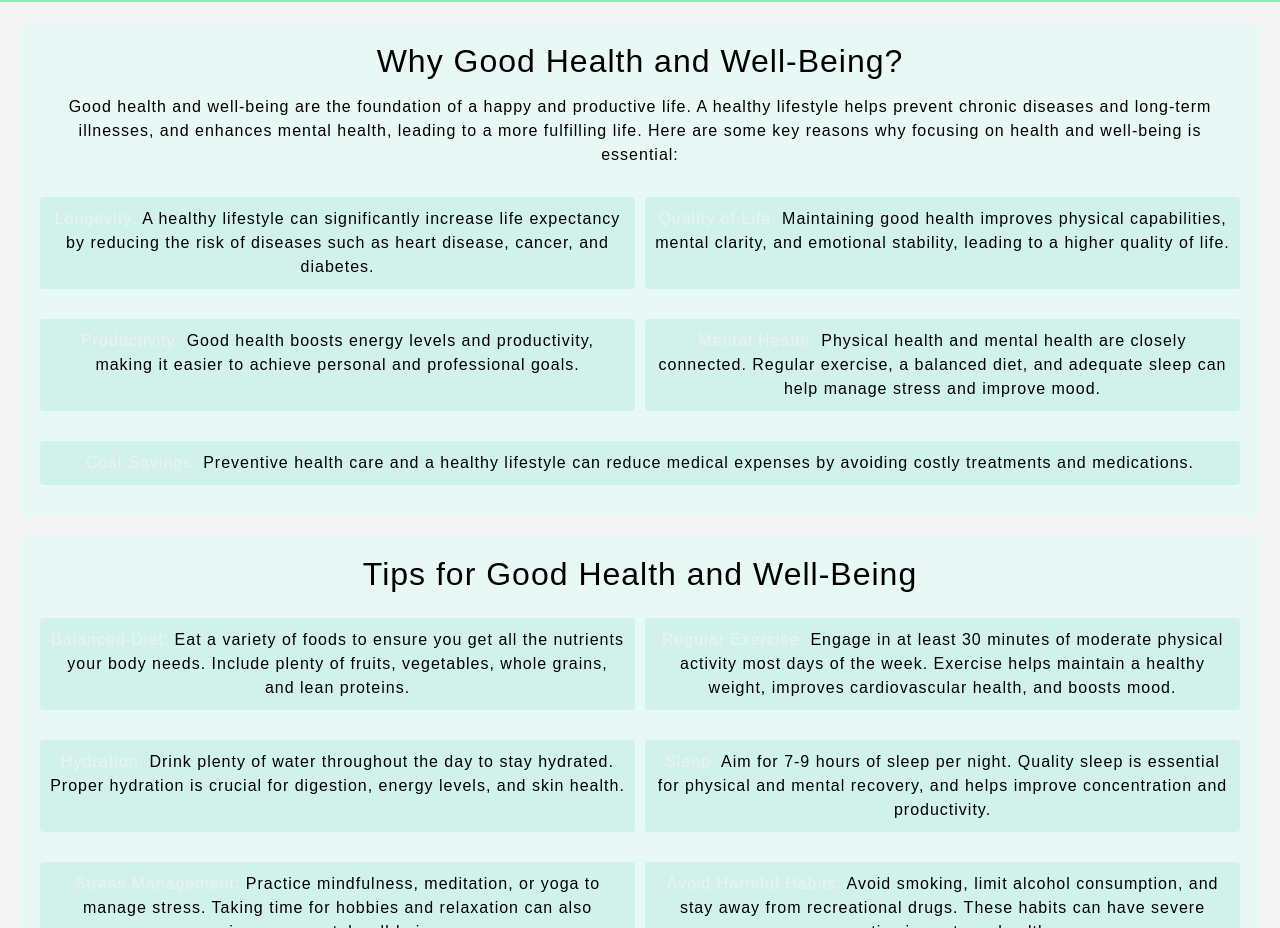
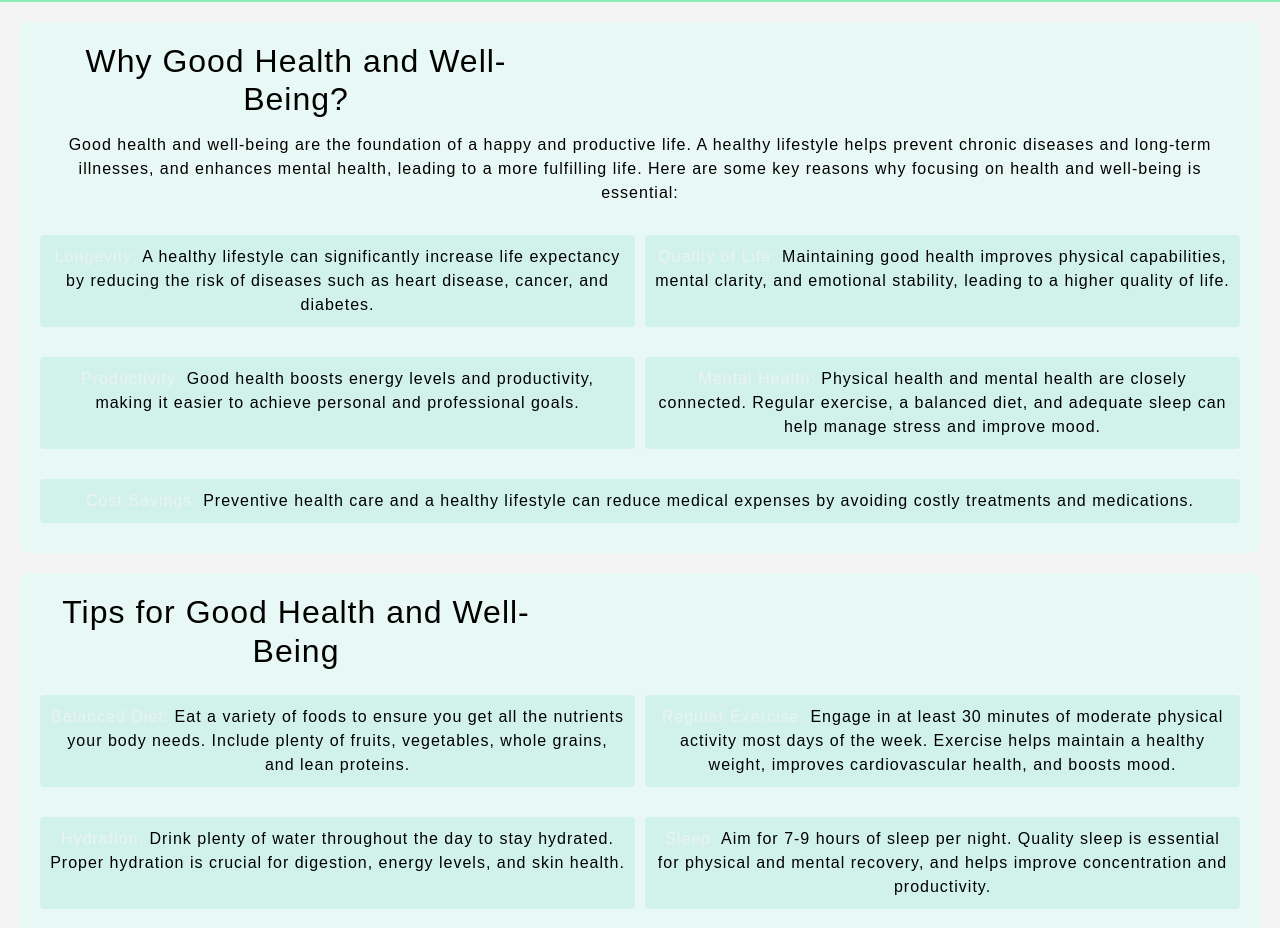
Before and after one commit to RealHim/health-zone, a plain HTML site: page index.html in a window 1280 px wide. Shown: the part 754-1682 px from the top of the page. Drawn offline with nearby package versions, Linux system fonts and the light colour scheme.

Commit message:
slidercopy.css

```diff
--- a/slidercopy.css
+++ b/slidercopy.css
@@ -165,7 +165,7 @@ body {
 .section-title {
   color:black;
   margin-bottom: 15px;
-  margin-left: 0px
+    margin-right: 43pc;
 }
 
 .section-image {
```
